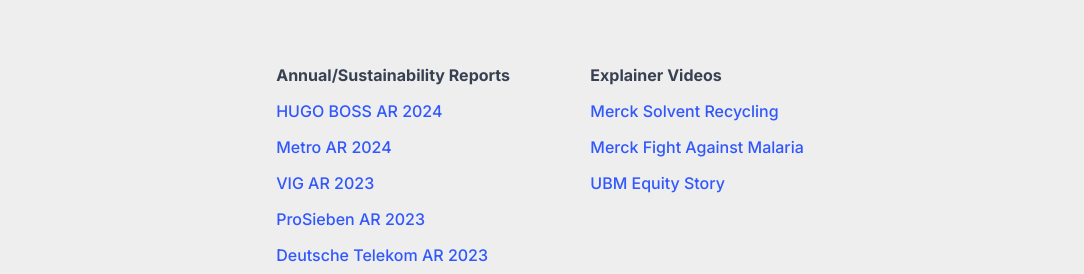
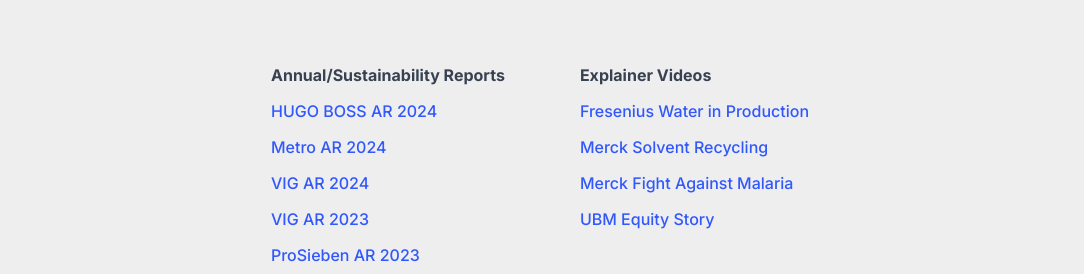
Before and after one commit to DerYeger/magdalena-jirku, an Astro site: page /design/client-projects in a window 1280 px wide. Shown: the part 399-673 px from the top of the page, 196-1280 px from the left. Built offline with nearby package versions, Linux system fonts and the light colour scheme; Astro itself is replaced by a stand-in of ours.

Commit message:
feat: add client projects

```diff
--- a/src/pages/design/client-projects.astro
+++ b/src/pages/design/client-projects.astro
@@ -25,6 +25,10 @@
         link: 'https://reports.metroag.de/annual-report/2023-2024/ ',
       },
       {
+        name: 'VIG AR 2024',
+        link: 'https://www.geschaeftsbericht.vig/2024/',
+      },
+      {
         name: 'VIG AR 2023',
         link: 'https://www.geschaeftsbericht.vig/2023/',
       },
@@ -46,12 +50,16 @@
     name: 'Explainer Videos',
     projects: [
       {
+        name: 'Fresenius Water in Production',
+        link: 'https://report.fresenius.com/2024/sustainability-magazine/#water',
+      },
+      {
         name: 'Merck Solvent Recycling',
-        link: 'https://www.merckgroup.com/de/nachhaltigkeitsbericht/2023/stories.html#solvent-recycling',
+        link: 'https://www.merckgroup.com/en/sustainability-report/2023/stories.html#solvent-recycling',
       },
       {
         name: 'Merck Fight Against Malaria',
-        link: 'https://www.merckgroup.com/de/nachhaltigkeitsbericht/2023/stories.html#fight-against-malaria',
+        link: 'https://www.merckgroup.com/en/sustainability-report/2023/stories.html#fight-against-malaria',
       },
       {
         name: 'UBM Equity Story',
@@ -69,7 +77,7 @@
         During my time at nexxar, I had the opportunity to work on the animation on several projects, including annual/sustainability reports and explainer videos.
         These reports have been officially published and are publicly accessible.
         Each project was developed in close collaboration with the team and the client to create a high-quality and visually compelling report.
-        Below are links to projects for which I did the animation.
+        Below are links to a selection of projects for which I did the animation.
       </div>
       <div class="flex flex-wrap justify-evenly gap-4">
         {groups.map((group) =>
```
